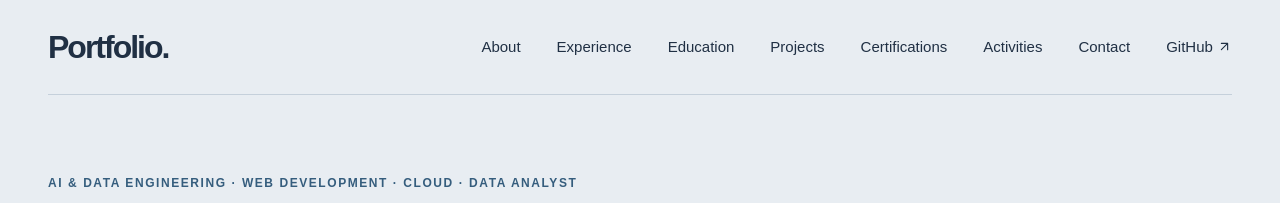
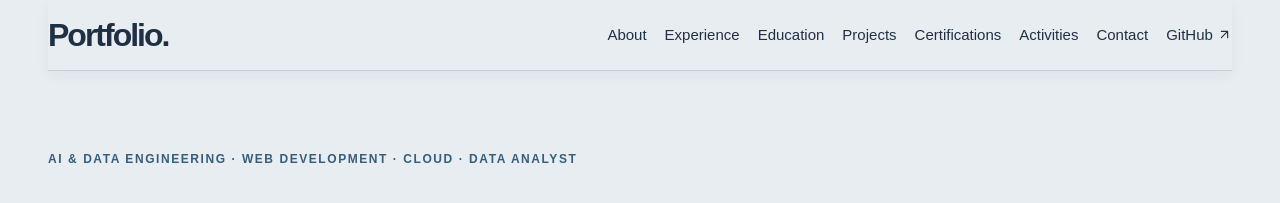
Before and after one commit to raka6march/portofolio, a plain HTML site: page dist/index.html in a window 1280 px wide. Shown: the top 203 px of the page. Drawn offline with Linux system fonts and the light colour scheme.

Commit message:
Keep navigation visible and offset section shortcuts below header

```diff
--- a/dist/interactions.js
+++ b/dist/interactions.js
@@ -1,11 +1,20 @@
 (() => {
   const reduced = matchMedia('(prefers-reduced-motion: reduce)');
+  const header = document.querySelector('.header');
+  const updateHeaderOffset = () => {
+    document.documentElement.style.setProperty('--navigation-offset', `${Math.ceil(header.getBoundingClientRect().height) + 16}px`);
+  };
+  if (header) {
+    updateHeaderOffset();
+    addEventListener('resize', updateHeaderOffset);
+    if ('ResizeObserver' in window) new ResizeObserver(updateHeaderOffset).observe(header);
+  }
   const navLinks = [...document.querySelectorAll('.header nav a[href^="#"]')];
   const sections = navLinks.map(link => document.querySelector(link.getAttribute('href'))).filter(Boolean);
   let scheduled = false;
   const updateNavigation = () => {
     scheduled = false;
-    const line = Math.min(innerHeight * 0.3, 220);
+    const line = Math.max((header ? header.getBoundingClientRect().bottom : 0) + 24, Math.min(innerHeight * 0.3, 220));
     let current = null;
     sections.forEach(section => { if (section.getBoundingClientRect().top <= line) current = section; });
     navLinks.forEach(link => {
--- a/dist/styles.css
+++ b/dist/styles.css
@@ -234,3 +234,11 @@ a:focus-visible,summary:focus-visible{outline:3px solid var(--accent);outline-of
 .education-group-title{font-size:1.2rem;line-height:1.4;letter-spacing:-.02em;margin:0 0 18px;color:var(--accent)}
 .education-group-boarding{margin-top:32px;padding-top:28px;border-top:2px solid var(--line)}
 @media(max-width:680px){.education-group-boarding{margin-top:24px;padding-top:22px}}
+
+/* Persistent navigation with compact, scrollable shortcuts on smaller screens. */
+html{scroll-padding-top:var(--navigation-offset,140px)}
+.header{position:sticky;top:0;z-index:100;background:var(--bg);padding-block:14px;box-shadow:0 5px 14px #2030440c}
+.header nav{gap:18px;min-width:0}
+.header nav a{white-space:nowrap}
+@media(max-width:1100px){.header{flex-wrap:wrap;gap:8px}.header nav{width:100%;flex-wrap:nowrap;overflow-x:auto;gap:18px;padding:3px 4px 7px;scrollbar-width:thin}.header .brand{font-size:1.6rem}.header nav a{flex:none}}
+@media(max-width:680px){.header{padding-block:10px;gap:6px}.header nav{font-size:.82rem;gap:16px}}
```
